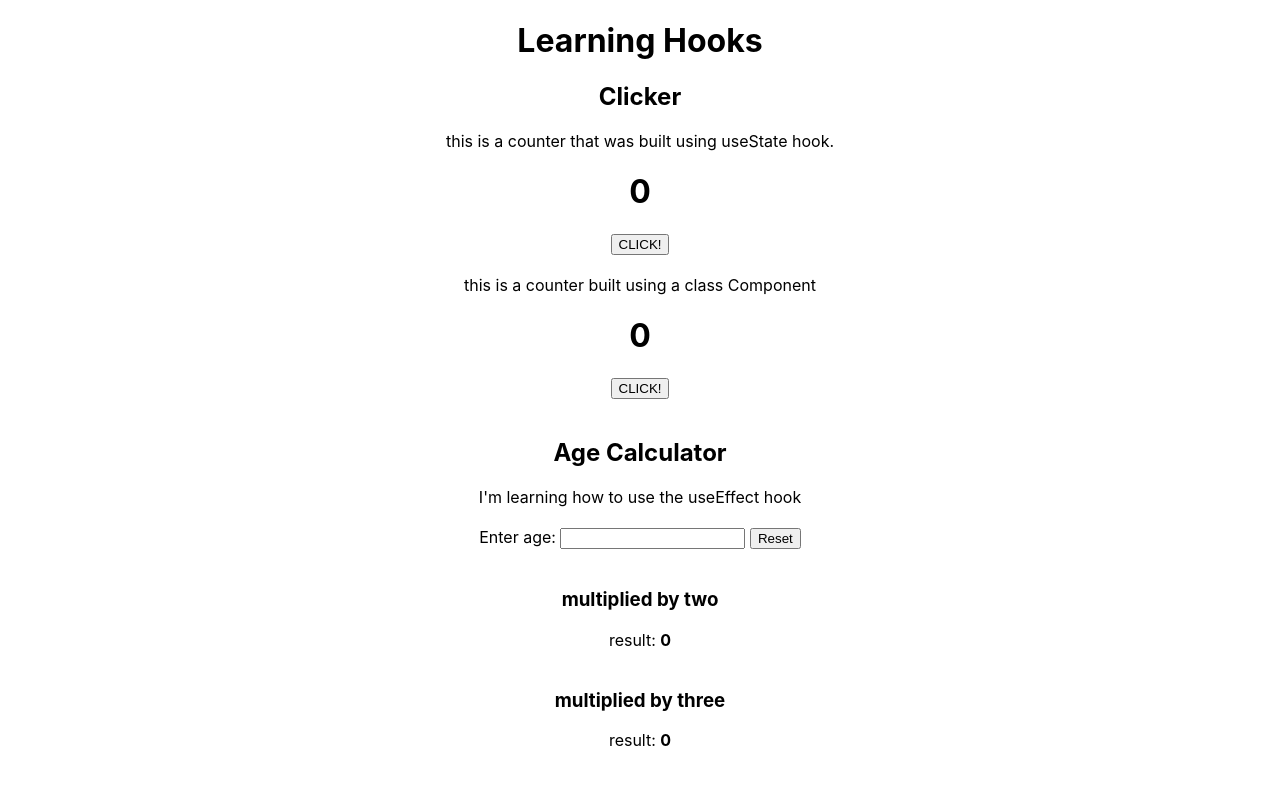
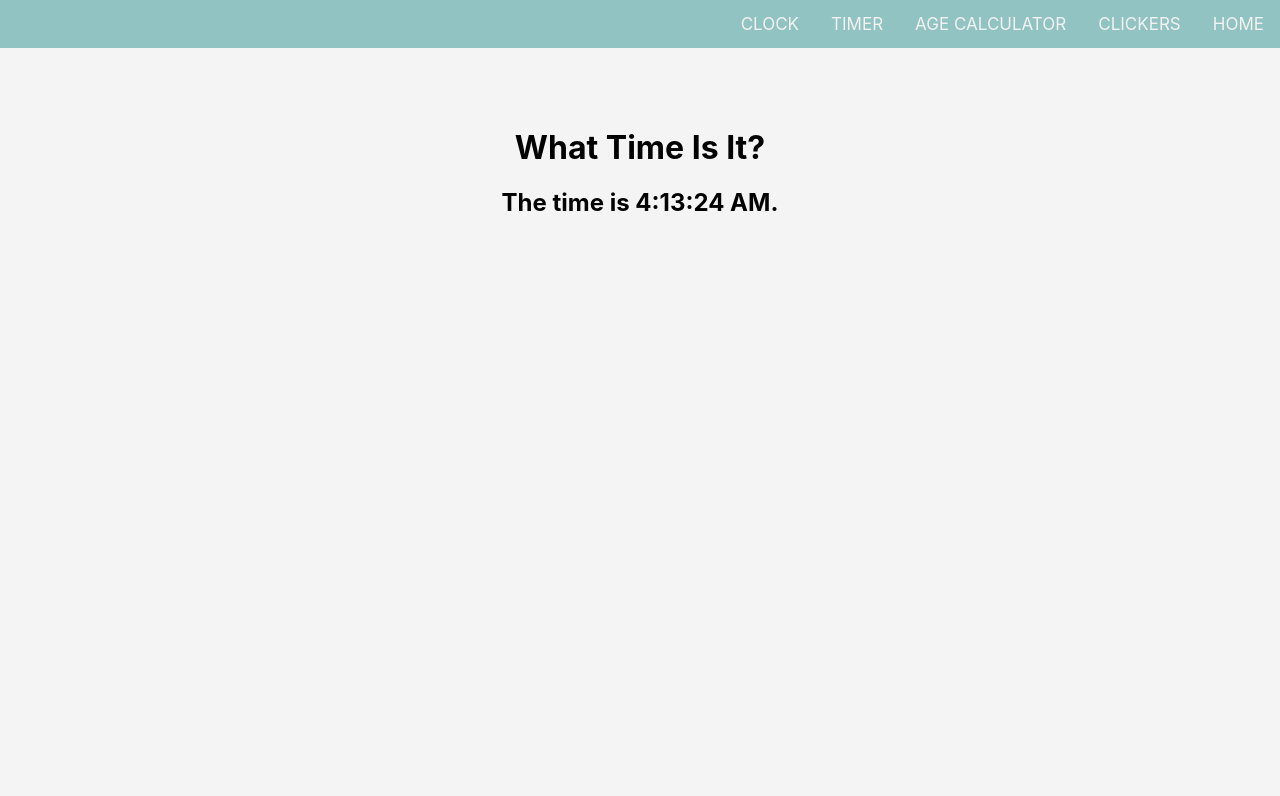
Before and after one commit to IfeAkiWad/learning_hooks, a React (Create React App) app: page /clock in a window 1280 px wide. Shown: the top 796 px of the page. Built offline with nearby package versions, Linux system fonts and the light colour scheme.

Commit message:
some CSS Sazón

```diff
--- a/src/App.css
+++ b/src/App.css
@@ -1,38 +1,39 @@
 .App {
   text-align: center;
+  margin-top: 10%;
 }
 
-.App-logo {
-  height: 40vmin;
-  pointer-events: none;
+body{
+  background-color: RGB(244, 244, 244);
+}
+/* Navigation */
+
+#nav {
+  overflow: hidden;
+  position: fixed; /* Set the navbar to fixed position */
+  top: 0; /* Position the navbar at the top of the page */
+  width: 100%; /* Full width */
+  font-size: 20px;
+  background-color: RGB(145, 195, 194);
 }
 
-@media (prefers-reduced-motion: no-preference) {
-  .App-logo {
-    animation: App-logo-spin infinite 20s linear;
-  }
+#nav a {
+  float: right;
+  display: block;
+  color: #f2f2f2;
+  text-align: center;
+  padding: 14px 16px;
+  text-decoration: none;
+  font-size: 17px;
 }
 
-.App-header {
-  background-color: #282c34;
-  min-height: 100vh;
-  display: flex;
-  flex-direction: column;
-  align-items: center;
-  justify-content: center;
-  font-size: calc(10px + 2vmin);
-  color: white;
+nav a:hover {
+  background: grey;
+  color: black;
 }
 
-.App-link {
-  color: #61dafb;
+/* button */
+button {
+  background-color: RGB(255, 195, 71);
+  box-shadow: 0 4px 8px 0 rgba(0, 0, 0, 0.2), 0 6px 20px 0 rgba(0, 0, 0, 0.19);
 }
-
-@keyframes App-logo-spin {
-  from {
-    transform: rotate(0deg);
-  }
-  to {
-    transform: rotate(360deg);
-  }
-}
--- a/src/App.js
+++ b/src/App.js
@@ -1,6 +1,7 @@
 import React, { Component } from 'react';
+import { BrowserRouter as Router, Routes, Route } from 'react-router-dom';
+import NavBar from './NavBar';
 import UseStateHook from './UseStateHook';
-// import UseEffectHook from './UseEffectHook';
 import "./App.css";
 import AgeCalculator from './AgeCalculator';
 import Timer from './Timer';
@@ -10,11 +11,21 @@ class App extends Component {
     render() {
         return (
             <div className='App'>
-                <UseStateHook />
+                {/* <UseStateHook />
                 <br />
                 <AgeCalculator />
                 <Timer />
-                <Clock />
+                <Clock /> */}
+                <Router>
+                <NavBar />
+                    <Routes>
+                    {/* <Route path="/" element={<Home />} />  */}
+                    <Route path="/clickers" element={<UseStateHook />}/>
+                    <Route path="/age-calculator" element={<AgeCalculator />}/>
+                    <Route path="/timer" element={<Timer />}/>
+                    <Route path="/clock" element={<Clock />}/>
+                    </Routes>
+                </Router>
             </div>
         )
     }
--- a/src/Clock.js
+++ b/src/Clock.js
@@ -12,6 +12,7 @@ const Clock = () => {
 
   return (
       <div>
+          <h1>What Time Is It?</h1>
           <h2>The time is {clock.toLocaleTimeString()}.</h2>
       </div>
   );
--- /dev/null
+++ b/src/NavBar.js
@@ -0,0 +1,18 @@
+import React from 'react'
+import { Link } from 'react-router-dom'
+
+const NavBar = () => {
+    return (
+        <nav id="nav">
+        <div>
+                <Link id="link" to="/">HOME</Link>
+                <Link id="link" to="/clickers"> CLICKERS</Link>
+                <Link id="link" to="/age-calculator"> AGE CALCULATOR</Link>
+                <Link id="link" to='/timer'> TIMER</Link>
+                <Link id="link" to='/clock'> CLOCK</Link>
+        </div>
+    </nav>
+    )
+}
+
+export default NavBar
--- a/src/Timer.js
+++ b/src/Timer.js
@@ -1,5 +1,4 @@
 import React, { useState, useEffect } from 'react';
-import TimerButton from './TimerButton';
 
 const Timer = () => {
     const [count, setCount] = useState(100)
@@ -12,15 +11,13 @@ const Timer = () => {
         if(count <= 0){
             setCount(0)
         }
-    });
+    }, [count]);
 
   return (
     <div>
         <h1>Countdown Timer</h1>
         LET'S COUNTDOWN FROM 100 BY 5!
         <h2>{count}</h2>
-        {/* <TimerButton count={count}/> */}
-        {/* <button onClick={() => setCount(count)}>Start Timer</button> */}
     </div>
   )
 };
--- a/src/TimerButton.js
+++ /dev/null
@@ -1,22 +0,0 @@
-import React from 'react';
-import { useState } from 'react'
-
-const TimerButton = (props) => {
-    const [setState] = useState(100)
-
-    const ticker = () => {
-        setTimeout(() => {
-          setState(() => props.count - 5);
-        }, 1000);
-    };
-
-
-
-  return (
-      <div>
-          <button onClick={ticker}>Restart Timer</button>
-      </div>
-  )
-};
-
-export default TimerButton
--- a/src/TimesThree.js
+++ b/src/TimesThree.js
@@ -10,7 +10,6 @@ const TimesThree = (props) => {
     return (
     <div>
         <h3>multiplied by three</h3>
-        {/* <button onClick={setCalculator}>Age Calculator</button><br /><br /> */}
         result: <b>{calculator}</b><br /><br />
     </div>
   )
```
Also changed, not shown: src/AgeCalculatorHooks.js (deleted, +0 -18 lines).
